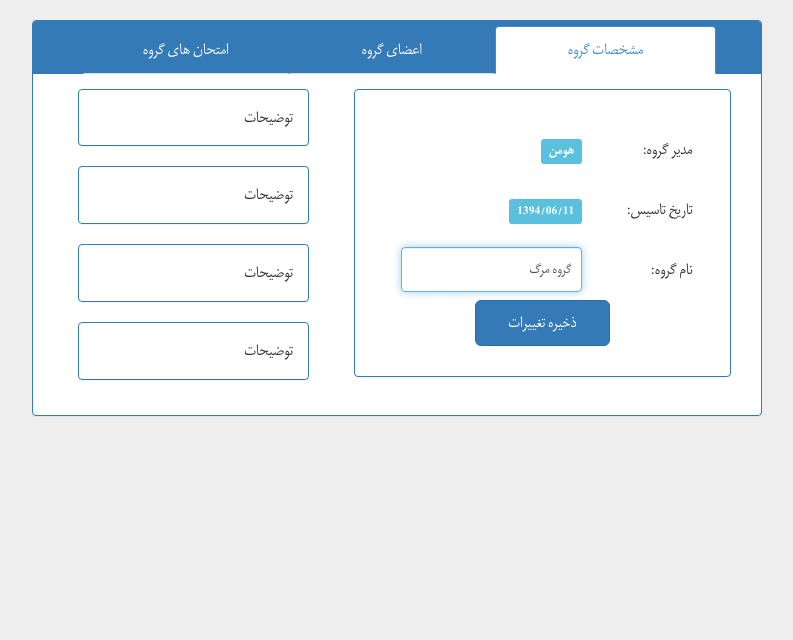
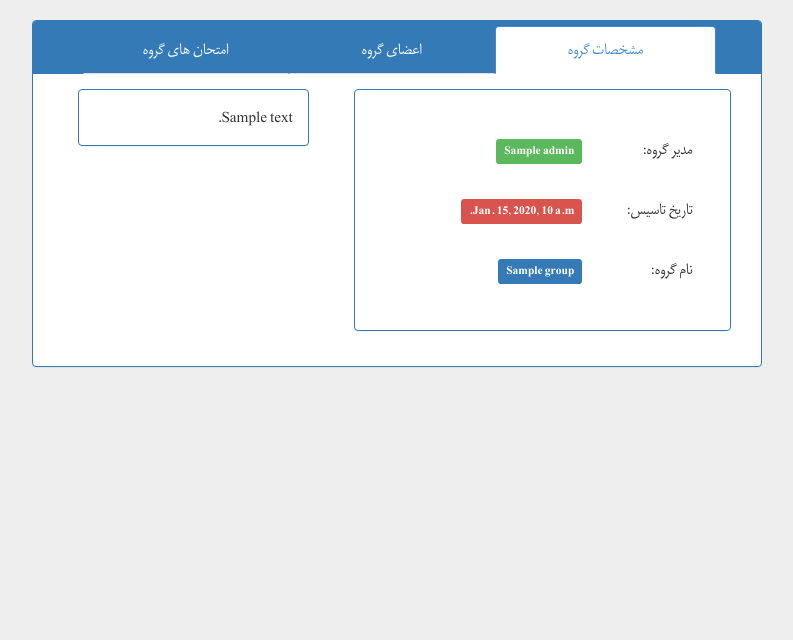
Before and after one commit to behnejad/gosling, a Django app: template templates/group.html in a window 1280 px wide. Shown: the part 72-712 px from the top of the page, without its empty margins (243-1036 px from the left). Run offline with Django 3.2, Linux system fonts and the light colour scheme; the template is opened without the code that fills it: most values are stand-ins (such as "Sample title", 1, 10 or a date in 2020); some libraries are stand-ins or nearby versions.

Commit message:
members can see inside the gorups

```diff
--- a/exam/urls.py
+++ b/exam/urls.py
@@ -13,5 +13,5 @@ urlpatterns = (
     url(r'^addproblem/$', views.add_problem, name='addProblem'),
     url(r'^loginGroup/(?P<gId>\d{1,4})$', views.loginGroup, name='loginGroup'),
     url(r'^createGroup/$', views.createGroup, name='createGroup'),
-    url(r'^group/$', views.group, name='group'),
+    url(r'^admin/(?P<gId>\d{1,4})$', views.admin, name='groupAdmin'),
 )
--- a/templates/group.html
+++ b/templates/group.html
@@ -19,30 +19,7 @@
                             <div class="col-sm-5">
                                 <div class="col-sm-12">
                                     <div class="panel panel-primary" align="right">
-                                        <div class="panel-body">
-                                            توضیحات
-                                        </div>
-                                    </div>
-                                </div>
-                                <div class="col-sm-12">
-                                    <div class="panel panel-primary" align="right">
-                                        <div class="panel-body">
-                                            توضیحات
-                                        </div>
-                                    </div>
-                                </div>
-                                <div class="col-sm-12">
-                                    <div class="panel panel-primary" align="right">
-                                        <div class="panel-body">
-                                            توضیحات
-                                        </div>
-                                    </div>
-                                </div>
-                                <div class="col-sm-12">
-                                    <div class="panel panel-primary" align="right">
-                                        <div class="panel-body">
-                                            توضیحات
-                                        </div>
+                                        <div class="panel-body">{{ group.description }}</div>
                                     </div>
                                 </div>
                             </div>
@@ -50,55 +27,51 @@
                                 <div class="panel panel-primary" align="right">
                                     <div class="panel-body">
                                         {% if create %}
-                                            <form class="form-signin" action="{% url 'login' %}" method="post">
-                                            {% csrf_token %}
+                                            <form class="form-signin" action="{% url 'login' %}" method="post">{% csrf_token %}
                                         {% else %}
-                                            <form class="form-signin" action="{% url 'login' %}" method="post">
-                                            {% csrf_token %}
+                                            <form class="form-signin" action="{% url 'login' %}" method="post">{% csrf_token %}
                                         {% endif %}
                                         <div class="row">
                                             <div class="col-sm-4 col-sm-push-8">
-                                                <div style="vertical-align: middle;display: table-cell; height: 60px;align: center">
-                                                    مدیر گروه:
-                                                </div>
+                                                <div style="vertical-align: middle;display: table-cell; height: 60px;align: center">مدیر گروه:</div>
                                             </div>
                                             <div class="col-sm-8 col-sm-pull-4">
                                                 <div style="vertical-align: middle;display: table-cell; height: 60px; align: center">
-                                                    <span class="label label-info">هومن</span>
+                                                    <span class="label label-success">{{ group.admin }}</span>
                                                 </div>
                                             </div>
                                         </div>
                                         <div class="row">
                                             <div class="col-sm-4 col-sm-push-8">
-                                                <div style="vertical-align: middle;display: table-cell; height: 60px;align: center">
-                                                    تاریخ تاسیس:
-                                                </div>
+                                                <div style="vertical-align: middle;display: table-cell; height: 60px;align: center">تاریخ تاسیس:</div>
                                             </div>
                                             <div class="col-sm-8 col-sm-pull-4">
                                                 <div style="vertical-align: middle;display: table-cell; height: 60px; align: center">
-                                                    <span class="label label-info">1394/06/11</span>
+                                                    <span class="label label-danger">{{ group.date_created }}</span>
                                                 </div>
                                             </div>
                                         </div>
                                         <div class="row">
                                             <div class="col-sm-4 col-sm-push-8">
-                                                <div style="vertical-align: middle;display: table-cell; height: 60px; align: center">
-                                                    نام گروه:
-                                                </div>
+                                                <div style="vertical-align: middle;display: table-cell; height: 60px; align: center">نام گروه:</div>
                                             </div>
                                             <div class="col-sm-8 col-sm-pull-4">
                                                 <div style="vertical-align: middle;display: table-cell; height: 60px;align: center">
+													{% if user %}
+														<span class="label label-primary">{{ group.name }}</span>
+													{% else %}
                                                     <input name="name" type="text" id="inputName" class="form-control"
                                                            placeholder="تایپ کنید." value="گروه مرگ" required autofocus>
+                                                	{% endif %}
 												</div>
                                             </div>
                                         </div>
                                         <div class="row">
+											{% if not user %}
                                             <div class="col-sm-6 col-sm-offset-3">
-                                                <button class="btn btn-lg btn-primary btn-block" type="submit">
-                                                    ذخیره تغییرات
-                                                </button>
+                                                <button class="btn btn-lg btn-primary btn-block" type="submit">ذخیره تغییرات</button>
                                             </div>
+											{% endif %}
                                         </div>
                                         </form>
                                     </div>
@@ -107,46 +80,22 @@
                         </div>
                         <div class="tab-pane fade" id="t2">
                             <div class="col-sm-8 col-sm-offset-2">
+								{% for i in mems %}
 									<div class="panel panel-primary" align="right">
 										<div class="panel-body">
+											{% if not user %}
+												<form action="{% url 'groupAdmin' group.id %}" method="post">{% csrf_token %}
+													<input type="text" value="{{ i.user_id }}" class="hide" name="user">
 													<div class="col-sm-2">
-                                            <button type="button" class="btn btn-primary">حذف فرد</button>
+														<button type="submit" class="btn btn-primary">حذف فرد</button>
 													</div>
-                                        <div class="col-sm-7">
-                                        </div>
-                                        <div class="col-sm-3">
-                                            مهدی بگوند
+												</form>
+											{% endif %}
+											<div class="col-sm-7"></div>
+											<div class="col-sm-3">{{ i.user }}</div>
 										</div>
 									</div>
-                                </div>
-                            </div>
-                            <div class="col-sm-8 col-sm-offset-2">
-                                <div class="panel panel-primary" align="right">
-                                    <div class="panel-body">
-                                        <div class="col-sm-2">
-                                            <button type="button" class="btn btn-primary">حذف فرد</button>
-                                        </div>
-                                        <div class="col-sm-7">
-                                        </div>
-                                        <div class="col-sm-3">
-                                            مهدی بگوند
-                                        </div>
-                                    </div>
-                                </div>
-                            </div>
-                            <div class="col-sm-8 col-sm-offset-2">
-                                <div class="panel panel-primary" align="right">
-                                    <div class="panel-body">
-                                        <div class="col-sm-2">
-                                            <button type="button" class="btn btn-primary">حذف فرد</button>
-                                        </div>
-                                        <div class="col-sm-7">
-                                        </div>
-                                        <div class="col-sm-3">
-                                            مهدی بگوند
-                                        </div>
-                                    </div>
-                                </div>
+								{% endfor %}
                             </div>
                         </div>
                         <div class="tab-pane fade" id="t3">
@@ -156,38 +105,8 @@
                                         <div class="col-sm-2">
                                             <button type="button" class="btn btn-primary">حذف فرد</button>
                                         </div>
-                                        <div class="col-sm-7">
-                                        </div>
-                                        <div class="col-sm-3">
-                                            امتحان کنکور
-                                        </div>
-                                    </div>
-                                </div>
-                            </div>
-                             <div class="col-sm-8 col-sm-offset-2">
-                                <div class="panel panel-primary" align="right">
-                                    <div class="panel-body">
-                                        <div class="col-sm-2">
-                                            <button type="button" class="btn btn-primary">حذف فرد</button>
-                                        </div>
-                                        <div class="col-sm-7">
-                                        </div>
-                                        <div class="col-sm-3">
-                                            امتحان کنکور
-                                        </div>
-                                    </div>
-                                </div>
-                            </div>
-                             <div class="col-sm-8 col-sm-offset-2">
-                                <div class="panel panel-primary" align="right">
-                                    <div class="panel-body">
-                                        <div class="col-sm-2">
-                                            <button type="button" class="btn btn-primary">حذف فرد</button>
-                                        </div>
-                                        <div class="col-sm-7">
-                                        </div>
-                                        <div class="col-sm-3">
-                                            امتحان کنکور
+                                        <div class="col-sm-7"></div>
+                                        <div class="col-sm-3">امتحان کنکور</div>
                                     </div>
                                 </div>
                             </div>
@@ -197,8 +116,4 @@
             </div>
         </div>
     </div>
-    </div>
-
 {% endblock %}
-{% block extra %}
-{% endblock %}
--- a/templates/groupList.html
+++ b/templates/groupList.html
@@ -20,7 +20,7 @@
 				</div>
 			</div>
 			<div class="panel-footer">
-				<form method="post" action="{% url 'loginGroup' i.id %}">{% csrf_token %}
+				<form method="get" action="{% url 'loginGroup' i.id %}">
 					<input type="text" hidden>
 					<button type="submit" class="btn btn-primary btn-block">عضویت</button>
 				</form>
--- a/templates/profile.html
+++ b/templates/profile.html
@@ -64,7 +64,7 @@
                         <div class="panel-body">
                             <ul class="list-group" style="padding-right:0px">
 								{% for i in grp %}
-                                	<li class="list-group-item"><a href="{% url 'group' i.id %}">{{ i.group }}</a></li>
+                                	<li class="list-group-item"><a href="{% url 'group' i.group_id %}">{{ i.group }}</a></li>
                                 {% endfor %}
                             </ul>
                             <h4><a href="{% url 'groupList' %}">دیدن همه...</a></h4>
```
Also changed, not shown: exam/views.py (+30 -9 lines), templates/group_create_login.html (+6 -2 lines). Lines whose indentation alone changed are shown as unchanged.
